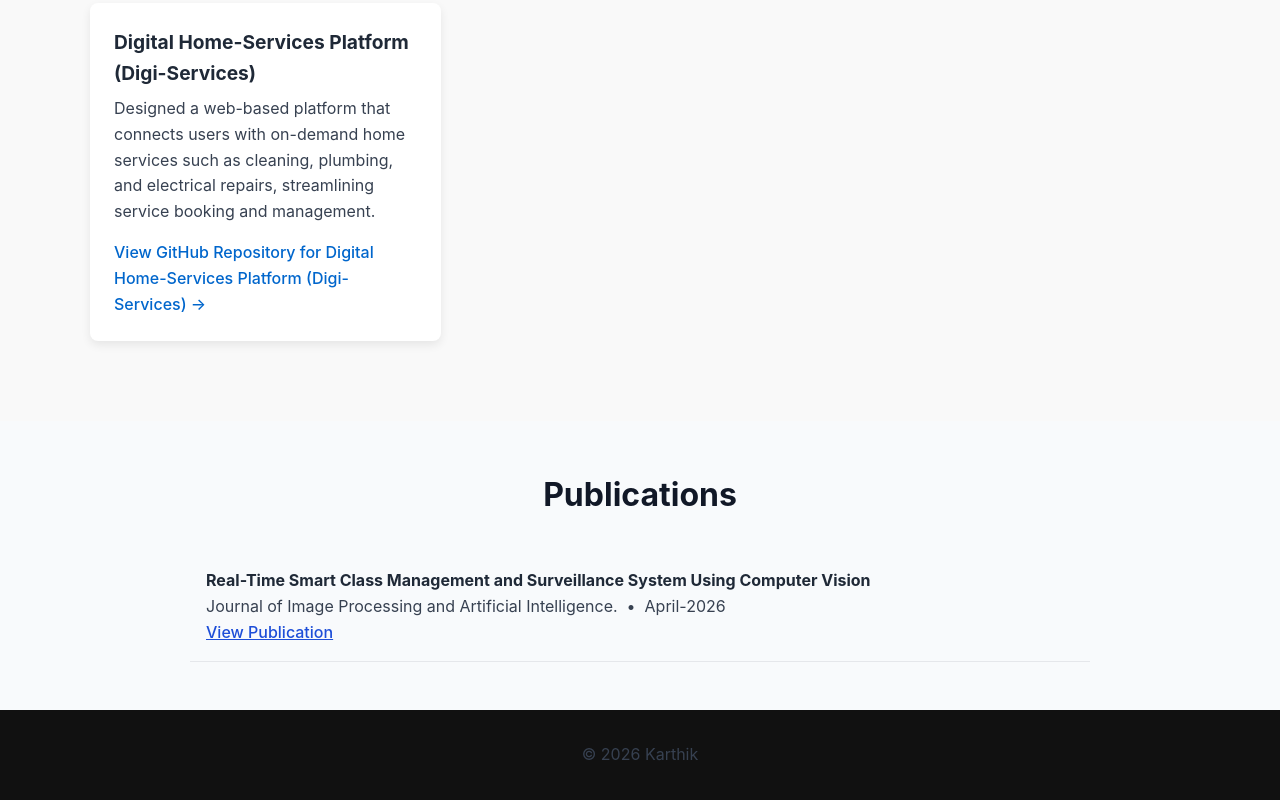
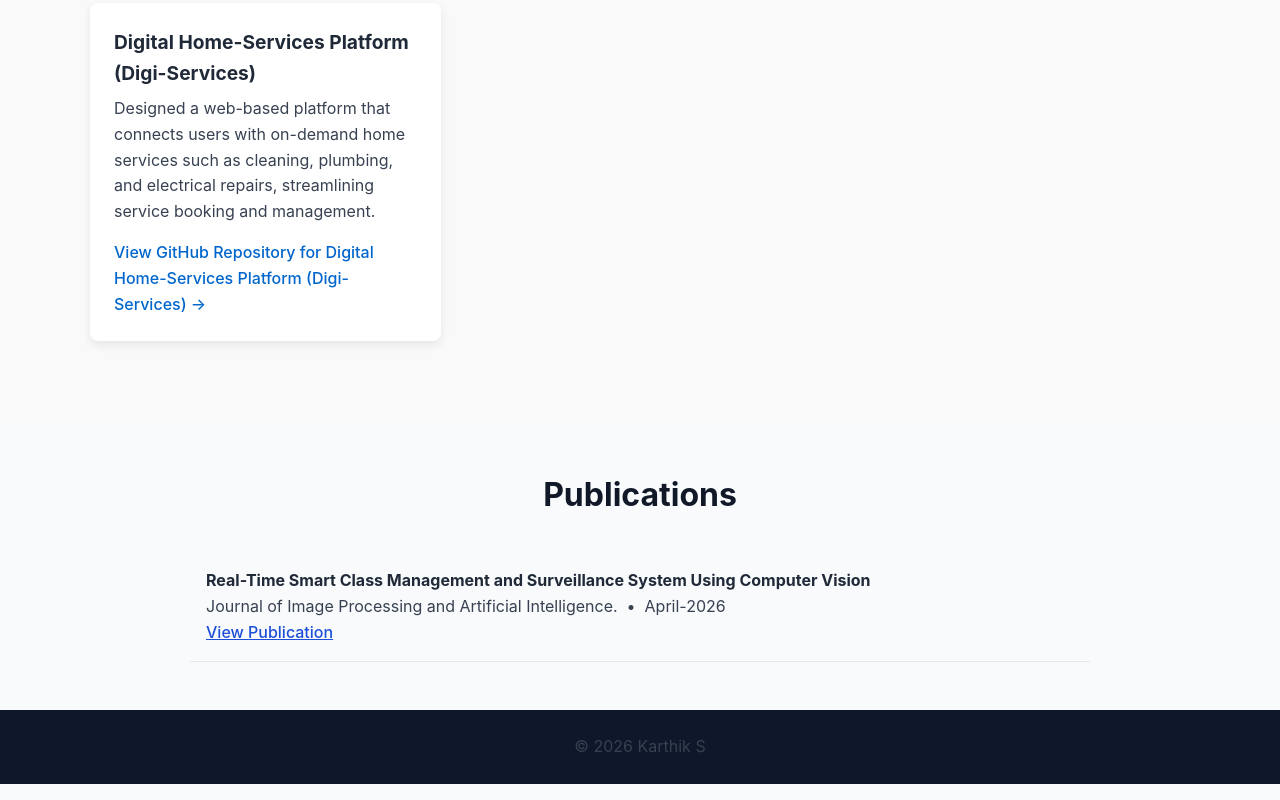
Before and after one commit to karthik527844/karthik-portfolio, a React (Vite) app: page / in a window 1280 px wide. Shown: the part 1617-2417 px from the top of the page. Built offline with nearby package versions, Linux system fonts and the light colour scheme.

Commit message:
Simplify footer and move all contact links to hero section

```diff
--- a/src/components/Footer.jsx
+++ b/src/components/Footer.jsx
@@ -1,23 +1,17 @@
 const Footer = () => {
   return (
     <footer style={footerStyle}>
-      <p>© 2026 Karthik</p>
+      <p>© 2026 Karthik S</p>
     </footer>
   );
 };
 
 const footerStyle = {
-  padding: "2rem 1rem",
+  padding: "1.5rem 1rem",
   textAlign: "center",
-  background: "#111",
-  color: "#fff",
-};
-
-const links = {
-  display: "flex",
-  justifyContent: "center",
-  gap: "1.5rem",
-  marginTop: "1rem",
+  backgroundColor: "#0f172a",
+  color: "#e5e7eb",
+  fontSize: "0.9rem",
 };
 
 export default Footer;
--- a/src/index.css
+++ b/src/index.css
@@ -54,20 +54,6 @@ a:hover {
   text-decoration: underline;
 }
 
-/*footer*/
-footer {
-  background-color: #0f172a;
-}
-
-
-/* Footer links override */
-footer a {
-  color: #e5e7eb;
-}
-
-footer a:hover {
-  color: #ffffff;
-}
 /* Project Card Hover Effect */
 .project-card {
   transition: transform 0.2s ease, box-shadow 0.2s ease;
```
